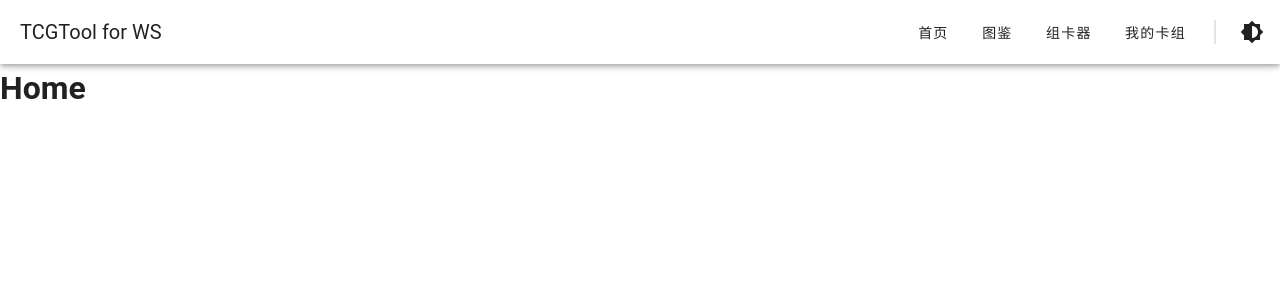
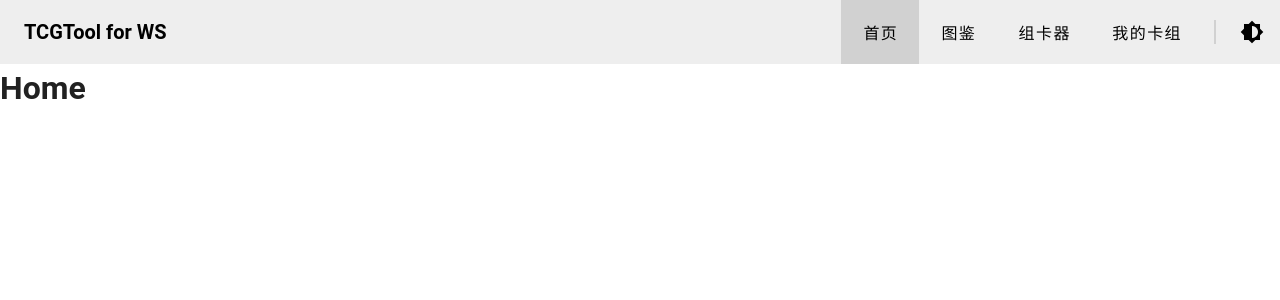
Before and after one commit to FuseFairy/TCGToolWS, a Vue app: page /home in a window 1280 px wide. Shown: the top 300 px of the page. Built offline with nearby package versions, Linux system fonts and the light colour scheme; a small style sheet from the web is missing.

Commit message:
feat: implement navigation drawer and improved app bar

```diff
--- a/src/App.vue
+++ b/src/App.vue
@@ -1,16 +1,27 @@
 <template>
   <v-app id="app">
-    <v-app-bar>
-      <v-app-bar-title>TCGTool for WS</v-app-bar-title>
+    <v-navigation-drawer v-model="drawer" temporary>
+      <v-list class="py-0">
+        <template v-for="item in navItems" :key="item.to">
+          <v-list-item :to="item.to" :title="item.text"></v-list-item>
+        </template>
+      </v-list>
+    </v-navigation-drawer>
+
+    <v-app-bar scroll-behavior="elevate" scroll-threshold="160" :color="appBarColor">
+      <template #prepend>
+        <v-app-bar-nav-icon class="d-md-none" @click="drawer = !drawer"></v-app-bar-nav-icon>
+      </template>
+
+      <v-app-bar-title class="font-weight-bold">TCGTool for WS</v-app-bar-title>
 
       <template #append>
-        <v-btn variant="text" to="/" text="首页"></v-btn>
-        <v-btn variant="text" to="/card-database" text="图鉴"></v-btn>
-        <v-btn variant="text" to="/deck-builder" text="组卡器"></v-btn>
-        <v-btn variant="text" to="/decks" text="我的卡组"></v-btn>
-
-        <v-divider class="mx-3 align-self-center" length="24" thickness="2" vertical></v-divider>
-
+        <div class="d-none d-md-block h-100">
+          <template v-for="item in navItems" :key="item.to">
+            <v-btn size="large" variant="text" :to="item.to" :text="item.text" class="h-100 rounded-0"></v-btn>
+          </template>
+        </div>
+        <v-divider class="mx-3 align-self-center d-none d-md-block" length="24" thickness="2" vertical></v-divider>
         <v-btn @click="toggleTheme" icon="mdi-brightness-6"></v-btn>
       </template>
     </v-app-bar>
@@ -26,12 +37,26 @@
 </template>
 
 <script setup>
-import { watchEffect } from 'vue'
+import { ref, watchEffect, computed } from 'vue'
 import { useTheme } from 'vuetify'
 import { useUIStore } from '@/stores/ui';
 
+const drawer = ref(false)
+const navItems = [
+  { text: '首页', to: '/home' },
+  { text: '图鉴', to: '/card-database' },
+  { text: '组卡器', to: '/deck-builder' },
+  { text: '我的卡组', to: '/decks' }
+]
+
 const vuetifyTheme = useTheme()
 const uiStore = useUIStore()
+
+const appBarColor = computed(() => {
+  return vuetifyTheme.global.name.value === 'light'
+    ? 'grey-lighten-3'
+    : 'grey-darken-2'
+})
 
 watchEffect(() => {
   vuetifyTheme.change(uiStore.theme)
```
